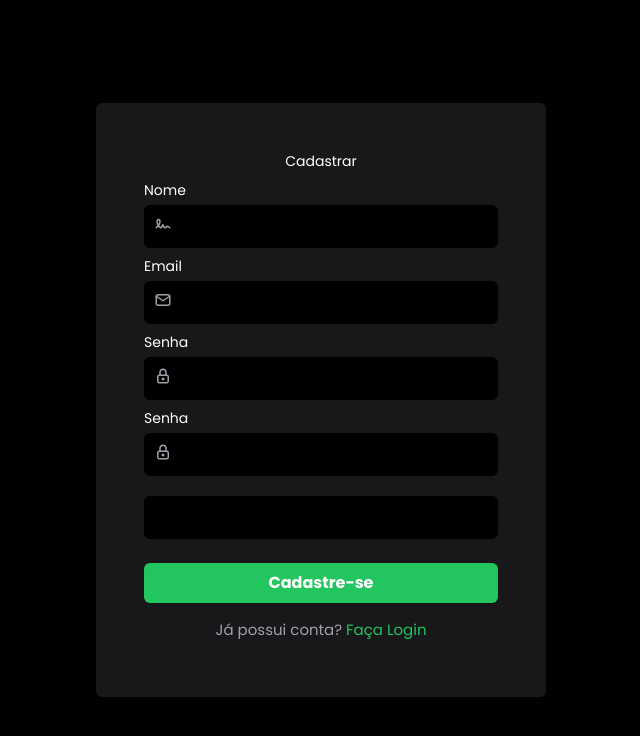
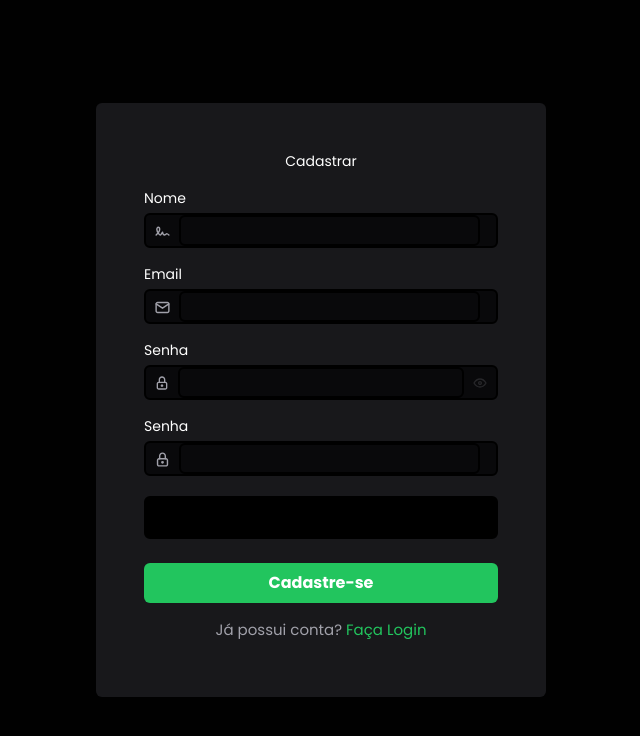
Before and after one commit to Rontec-software/auth_rbac, a Next.js app in the folder Frontend/: page /cadastro in a window 1280 px wide. Shown: the top 736 px of the page, without its empty margins (319-959 px from the left). Built offline with nearby package versions, Linux system fonts and the light colour scheme; no server answers.

Commit message:
feat: include eye icon in password field

```diff
--- a/Frontend/src/app/(public)/cadastro/page.tsx
+++ b/Frontend/src/app/(public)/cadastro/page.tsx
@@ -47,25 +47,26 @@ export default function Login() {
           </div>
           <Input
             name="Nome"
-            icon={<Image src="/icon-write.svg" width={20} height={20} alt="icone-escrever" />}
+            iconBefore={<Image src="/icon-write.svg" width={20} height={20} alt="icone-escrever" />}
             type="text"
             event={(e) => setName(e.target.value)}
           />
           <Input
             name="Email"
-            icon={<Image src="/email.svg" width={20} height={20} alt="email" />}
+            iconBefore={<Image src="/email.svg" width={20} height={20} alt="email" />}
             type="text"
             event={(e) => setEmail(e.target.value)}
           />
           <Input
             name="Senha"
-            icon={<Image src="/padlock.svg" width={20} height={20} alt="senha" />}
+            iconBefore={<Image src="/padlock.svg" width={20} height={20} alt="senha" />}
+            iconAfter={<Image src="/eye.svg" width={20} height={20} alt="senha" />}
             type="password"
             event={(e) => setPassword(e.target.value)}
           />
           <Input
             name="Senha"
-            icon={<Image src="/padlock.svg" width={20} height={20} alt="senha-repetir" />}
+            iconBefore={<Image src="/padlock.svg" width={20} height={20} alt="senha-repetir" />}
             type="password"
             event={(e) => setPasswordRepeat(e.target.value)}
           />
--- a/Frontend/src/components/shared/Input.tsx
+++ b/Frontend/src/components/shared/Input.tsx
@@ -1,6 +1,7 @@
 export interface InputProps {
     name: string;
-    icon: React.ReactNode;
+    iconBefore?: React.ReactNode;
+    iconAfter?: React.ReactNode;
     className?: string;
     type: "text" | "password" | "phone";
     event: (e: React.ChangeEvent<HTMLInputElement>) => void;
@@ -8,15 +9,16 @@ export interface InputProps {
 
 export default function Input(props: InputProps) {
     return (
-        <div className="flex flex-col pt-2">
+        <div className="flex flex-col pt-4">
             <span className="text-white text-[14px] pb-1">{props.name}</span>
-            <div className="flex rounded-md border-2 border-black bg-black text-white h-[43px]">
-                <div className="p-2">{props.icon}</div>
+            <div className="flex rounded-md border-2 border-black bg-[#09090B] text-white h-[35px]">
+                <div className="p-2">{props.iconBefore}</div>
                 <input
                     onChange={props.event}
                     type={props.type}
-                    className={`rounded-md border-2 border-black bg-black text-white w-full ${props.className}`}
+                    className={`rounded-md border-2 border-black bg-[#09090B] text-white w-full ${props.className}`}
                 />
+                <div className="p-2">{props.iconAfter}</div>
             </div>
         </div>
     )
```
Also changed, not shown: Frontend/public/eye.svg (added).
